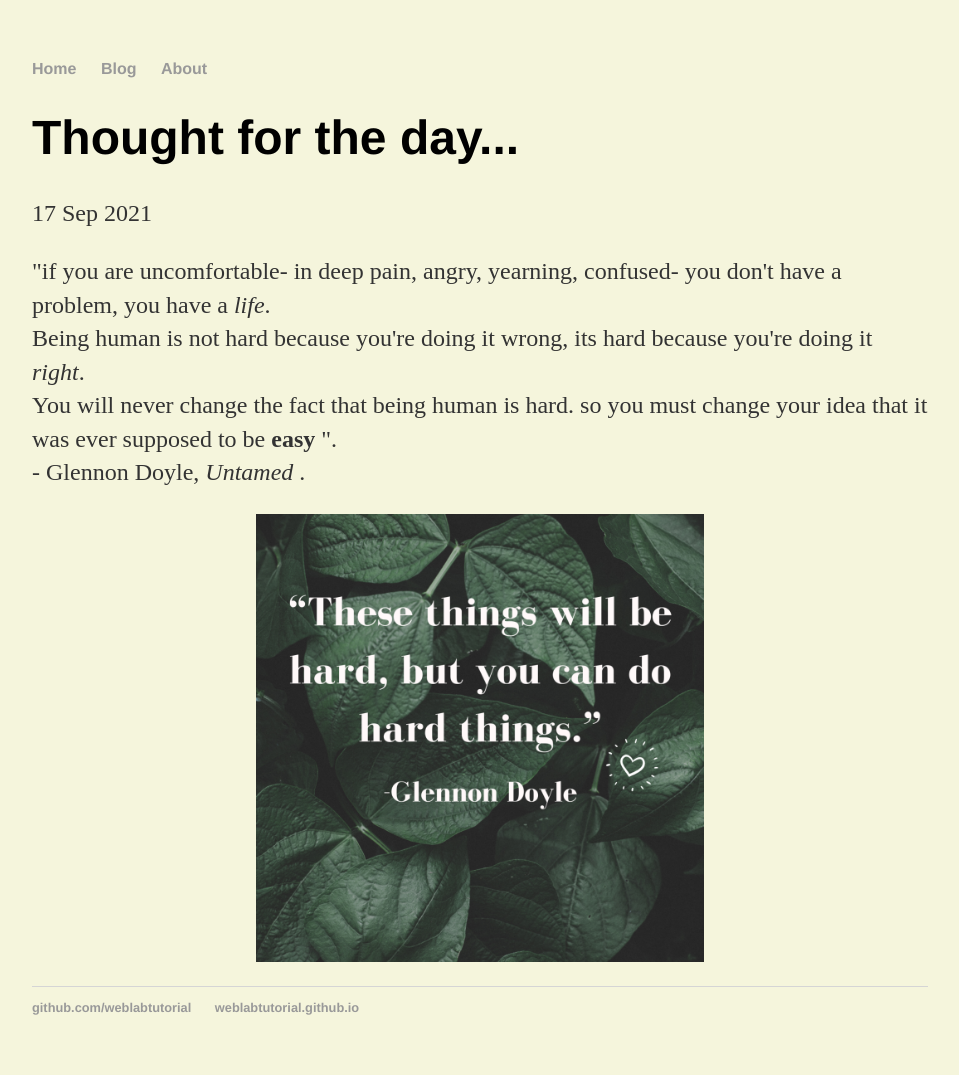
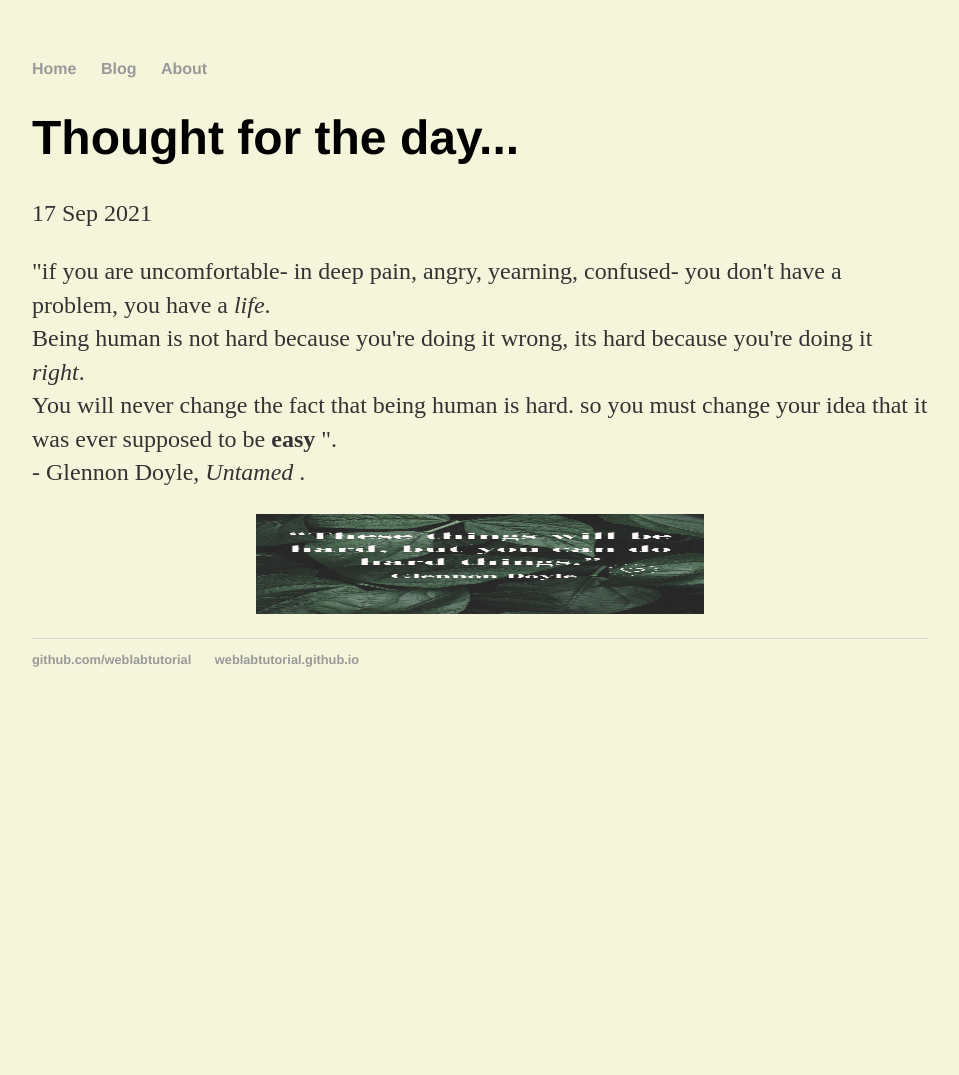
Before and after one commit to cbm2001/cbm2001.github.io, a Jekyll site: the page built from _posts/2021-09-17-quote.md, in a window 1280 px wide. Shown: the whole page, without its empty margins (160-1119 px from the left). Built offline with Jekyll 4.4.1, drawn with Linux system fonts in a browser that asks for light colours; after the commit the page ends 900 px from its top, so only the background shows below that.

Commit message:
Update 2021-09-17-quote.md

```diff
--- a/_posts/2021-09-17-quote.md
+++ b/_posts/2021-09-17-quote.md
@@ -10,4 +10,4 @@
   that being human is  hard. so you must change your idea that it was ever supposed to be <b> easy </b>". <br>
   - Glennon Doyle, <em> Untamed </em>.
 </p>
-<img src="/images/quotepic.png" alt="Picture of a Quote" style="height: 50%; display: block; margin-right: auto; margin-left: auto; width: 50%;">
+<img src="/images/quotepic.png" alt="Picture of a Quote" style="height: 100px; display: block; margin-right: auto; margin-left: auto; width: 50%;">
```
